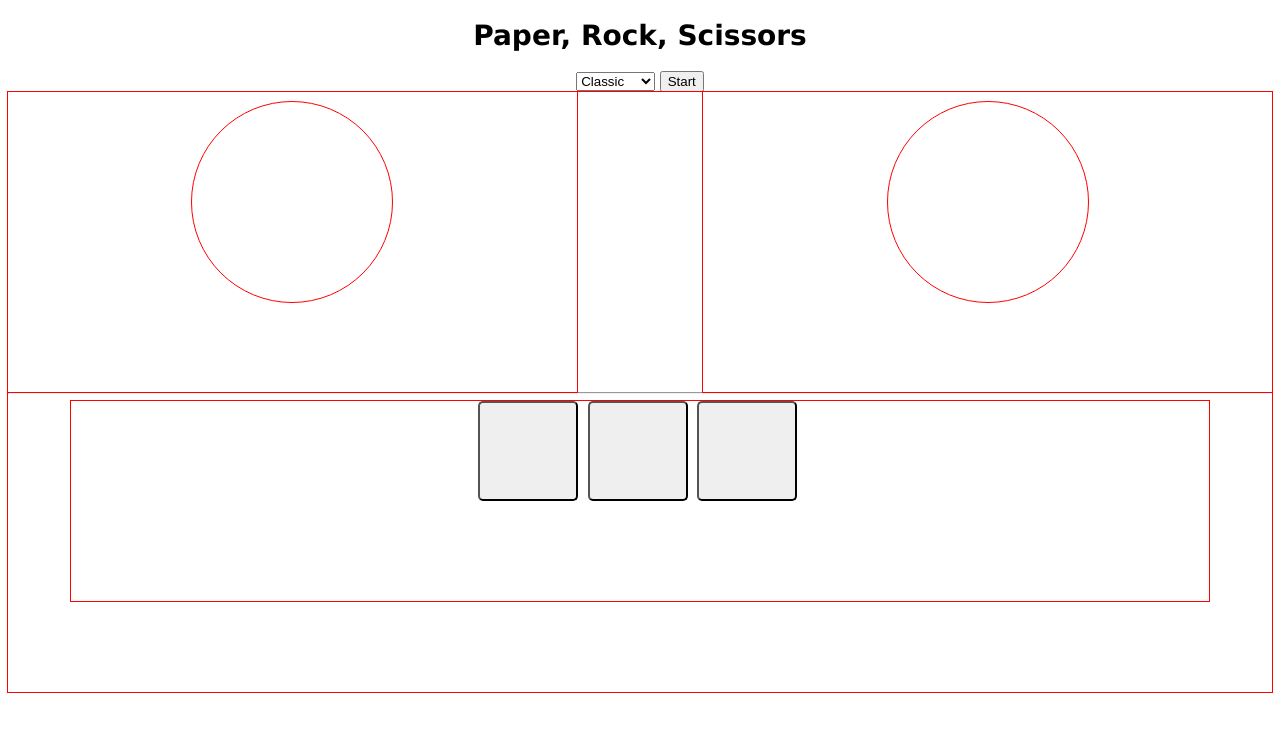
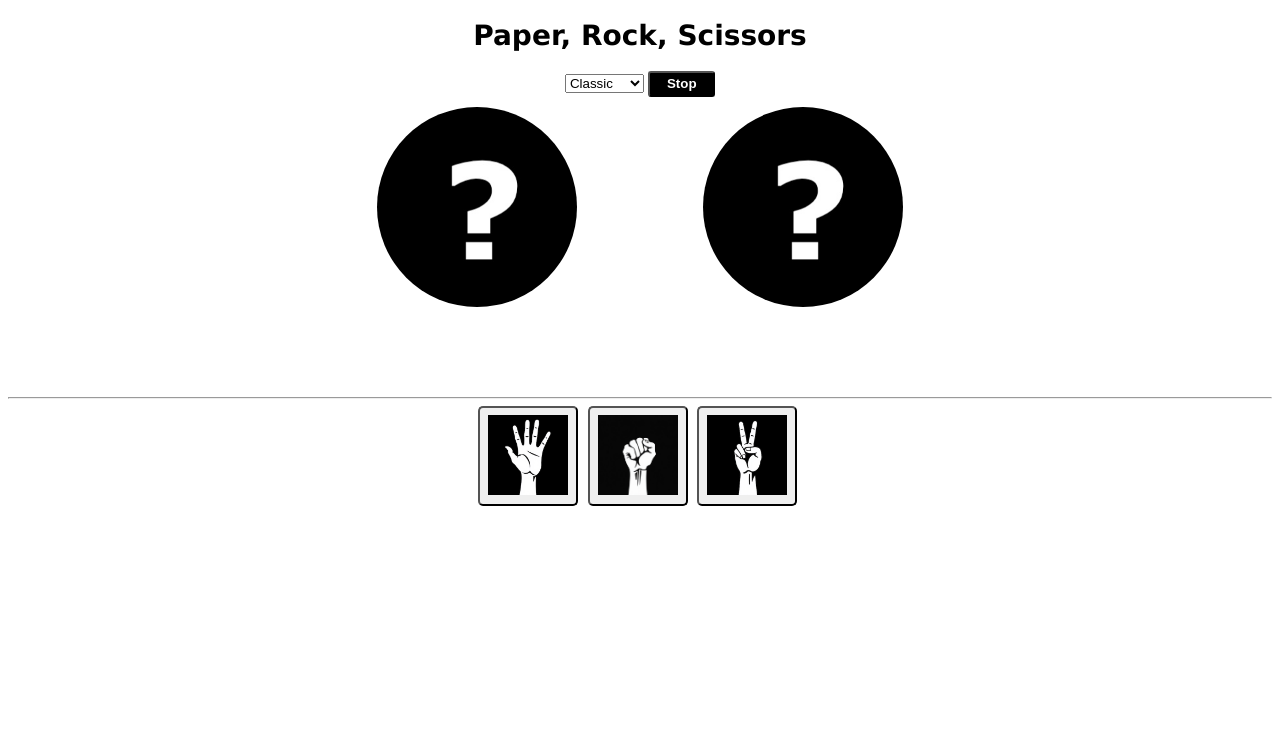
Before and after one commit to teochewthunder/paprocksc, a plain HTML site: page index.html in a window 1280 px wide. Both pictures are taken after a click on the button "Start". Drawn offline with Linux system fonts and the light colour scheme.

Commit message:
Add files via upload

```diff
--- a/index.html
+++ b/index.html
@@ -13,12 +13,27 @@
 				font-family: verdana;
 			}
 
-			div { outline: 1px solid red; }
+			div { outline: 0px solid red; }
 
 			.gameContainer
 			{
 				width: 100%;
 				height: 600px;
+			}
+
+			.topBtn
+			{
+				width: 5em;
+				height: 2em;
+				background-color: rgb(0, 0, 0);
+				color: rgb(255, 255, 255);
+				font-weight: bold;
+				border-radius: 3px;
+			}
+
+			button:hover
+			{
+				background-color: rgb(100, 100, 100);
 			}
 
 			.player
@@ -43,6 +58,9 @@
 				height: 200px;
 				border-radius: 50%;
 				margin: 10px auto 0 auto;
+				background-size: cover;
+				background-repeat: no-repeat;
+				background-position: center center;
 			}
 
 			.dashboard
@@ -99,16 +117,34 @@
 				],
 				range: 3,
 				score: [0, 0],
-				round: 0,
+				round: ["", ""],
 				active: false,
 				started: false,
 				start: function()
 				{
+					var ddlRange = document.getElementById("ddlRange");
+					this.range = ddlRange.value;
+					this.showOptions();
 
+					var btnStart = document.getElementById("btnStart");
+					var btnStop = document.getElementById("btnStop");
+
+					btnStart.className = "topBtn hidden";
+					btnStop.className = "topBtn";
 				},
 				stop: function()
 				{
+					this.range = 0;
+					this.showOptions();
 
+					var btnStart = document.getElementById("btnStart");
+					var btnStop = document.getElementById("btnStop");
+
+					btnStart.className = "topBtn";
+					btnStop.className = "topBtn hidden";
+
+					this.showSymbol(0, "");
+					this.showSymbol(1, "");
 				},
 				showOptions: function()
 				{
@@ -134,6 +170,26 @@
 				{
 
 				},
+				chooseSymbol: function(symbol)
+				{
+					if (!this.active) return;
+
+					if (symbol === "")
+					{
+						//at random
+					}
+					else
+					{
+
+					}
+				},
+				showSymbol: function(index, symbol)
+				{
+					var imgUrl = "symbol" + (symbol === "" ? "" : "_" + symbol) + ".jpg";
+					var player = document.getElementById("player_" + index);
+
+					player.style.backgroundImage = "url(" + imgUrl + ")";
+				},
 				xbeatsy: function(x, y)
 				{
 					if (x === y) return false;
@@ -143,7 +199,6 @@
 				changeMode: function(range)
 				{
 					this.range = range;
-					this.showOptions();
 					this.stop();
 				}
 			};
@@ -152,26 +207,27 @@
 
 	<body>
 		<h1>Paper, Rock, Scissors</h1>
-		<select onchange="paprocksc.changeMode(this.value)">
+		<select id="ddlRange" onchange="paprocksc.changeMode(this.value)">
 			<option value="3">Classic</option>
 			<option value="5">Extended</option>
 		</select>
-		<button onclick="paprocksc.start()">Start</button>
+		<button id="btnStart" class="topBtn" onclick="paprocksc.start()">Start</button>
+		<button id="btnStop" class="topBtn hidden" onclick="paprocksc.stop()">Stop</button>
 
 		<div class="gameContainer">
 			<div class="player left">
-				<div id="player_0" class="symbol"></div>
+				<div id="player_0" class="symbol right" style="background-image: url(symbol.jpg);"></div>
 			</div>
 			<div class="player right">
-				<div id="player_1" class="symbol"></div>
+				<div id="player_1" class="symbol left" style="background-image: url(symbol.jpg);"></div>
 			</div>
 			<hr />
 			<div class="dashboard">
-				<button id="btn_paper" class="symbolBtn"></button>
-				<button id="btn_rock" class="symbolBtn"></button>
-				<button id="btn_scissors" class="symbolBtn"></button>
-				<button id="btn_spock" class="symbolBtn hidden"></button>
-				<button id="btn_lizard" class="symbolBtn hidden"></button>
+				<button id="btn_paper" class="symbolBtn hidden"><img src="symbol_paper.jpg" width="80" /></button>
+				<button id="btn_rock" class="symbolBtn hidden"><img src="symbol_rock.jpg" width="80" /></button>
+				<button id="btn_scissors" class="symbolBtn hidden"><img src="symbol_scissors.jpg" width="80" /></button>
+				<button id="btn_spock" class="symbolBtn hidden"><img src="symbol_spock.jpg" width="80" /></button>
+				<button id="btn_lizard" class="symbolBtn hidden"><img src="symbol_lizard.jpg" width="80" /></button>
 			</div>
 		</div>
 	</body>
```
